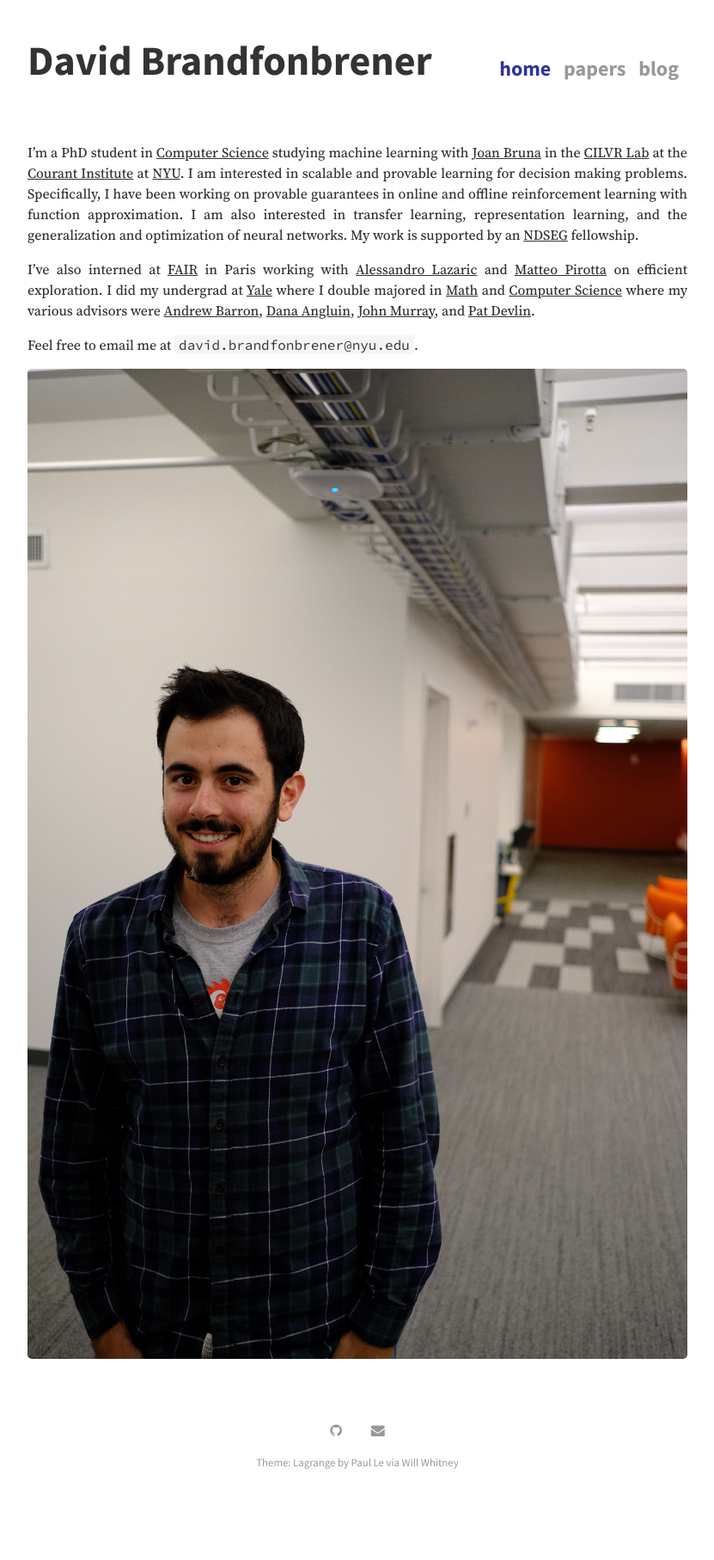
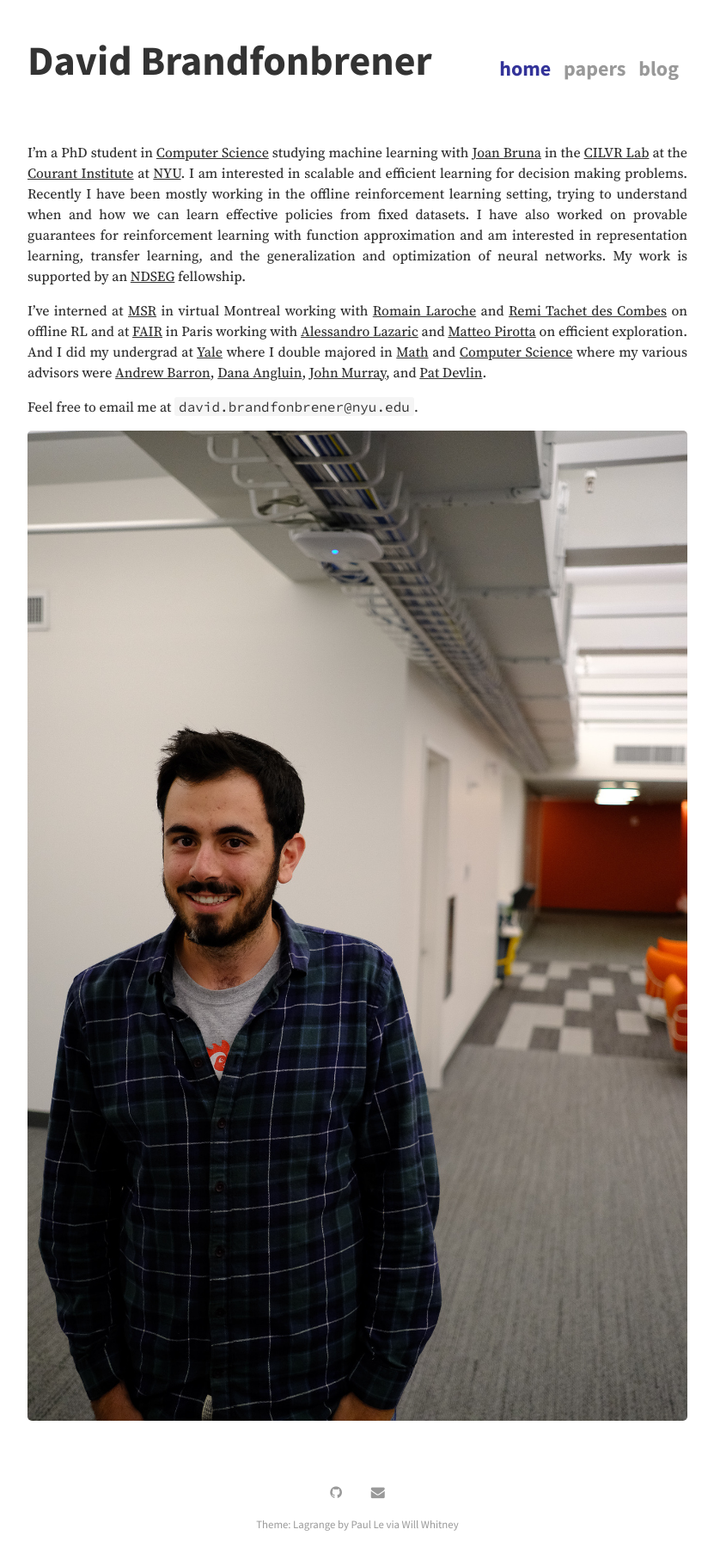
Before and after one commit to davidbrandfonbrener/davidbrandfonbrener.github.io, a Jekyll site: the page built from index.md, in a window 1280 px wide. Shown: the whole page at 86% size, without its empty margins (224-1055 px from the left). Built offline with Jekyll 4.4.1, drawn with Linux system fonts in a browser that asks for light colours; nearby versions of some CDN libraries; a script that is not in the unit is left out; before the commit the page ends 1743 px from its top, so only the background shows below that.

Commit message:
updated homepage

````diff
--- a/index.md
+++ b/index.md
@@ -3,9 +3,9 @@ layout: page
 title: david
 ---
 
-I'm a PhD student in [Computer Science](https://cs.nyu.edu/home/index.html) studying machine learning with [Joan Bruna](https://cims.nyu.edu/~bruna/) in the [CILVR Lab](https://wp.nyu.edu/cilvr/) at the [Courant Institute](https://cims.nyu.edu/) at [NYU](https://www.nyu.edu/). I am interested in scalable and provable learning for decision making problems. Specifically, I have been working on provable guarantees in online and offline reinforcement learning with function approximation. I am also interested in transfer learning, representation learning, and the generalization and optimization of neural networks. My work is supported by an [NDSEG](https://www.ndsegfellowships.org/) fellowship.
+I'm a PhD student in [Computer Science](https://cs.nyu.edu/home/index.html) studying machine learning with [Joan Bruna](https://cims.nyu.edu/~bruna/) in the [CILVR Lab](https://wp.nyu.edu/cilvr/) at the [Courant Institute](https://cims.nyu.edu/) at [NYU](https://www.nyu.edu/). I am interested in scalable and efficient learning for decision making problems. Recently I have been mostly working in the offline reinforcement learning setting, trying to understand when and how we can learn effective policies from fixed datasets. I have also worked on provable guarantees for reinforcement learning with function approximation and am interested in representation learning, transfer learning, and the generalization and optimization of neural networks. My work is supported by an [NDSEG](https://www.ndsegfellowships.org/) fellowship.
 
-I've also interned at [FAIR](https://research.fb.com/category/facebook-ai-research/) in Paris working with [Alessandro Lazaric](https://scholar.google.com/citations?user=6JZ3R6wAAAAJ&hl=en) and [Matteo Pirotta](https://teopir.github.io/) on efficient exploration. I did my undergrad at [Yale](https://www.yale.edu/) where I double majored in [Math](https://math.yale.edu/) and [Computer Science](https://cpsc.yale.edu/) where my various advisors were [Andrew Barron](http://www.stat.yale.edu/~arb4/), [Dana Angluin](https://cpsc.yale.edu/people/dana-angluin), [John Murray](https://medicine.yale.edu/lab/murray/john_murray.profile?source=news), and [Pat Devlin](https://math.yale.edu/people/patrick-devlin).
+I've interned at [MSR](https://www.microsoft.com/en-us/research/lab/microsoft-research-montreal/) in virtual Montreal working with [Romain Laroche](https://www.microsoft.com/en-us/research/people/rolaroch/) and [Remi Tachet des Combes](https://www.microsoft.com/en-us/research/people/retachet/) on offline RL and at [FAIR](https://research.fb.com/category/facebook-ai-research/) in Paris working with [Alessandro Lazaric](https://scholar.google.com/citations?user=6JZ3R6wAAAAJ&hl=en) and [Matteo Pirotta](https://teopir.github.io/) on efficient exploration. And I did my undergrad at [Yale](https://www.yale.edu/) where I double majored in [Math](https://math.yale.edu/) and [Computer Science](https://cpsc.yale.edu/) where my various advisors were [Andrew Barron](http://www.stat.yale.edu/~arb4/), [Dana Angluin](https://cpsc.yale.edu/people/dana-angluin), [John Murray](https://medicine.yale.edu/lab/murray/john_murray.profile?source=news), and [Pat Devlin](https://math.yale.edu/people/patrick-devlin).
 
 Feel free to email me at ```david.brandfonbrener@nyu.edu```.
 
````
